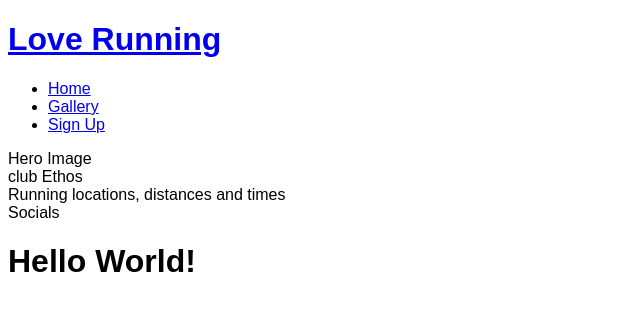
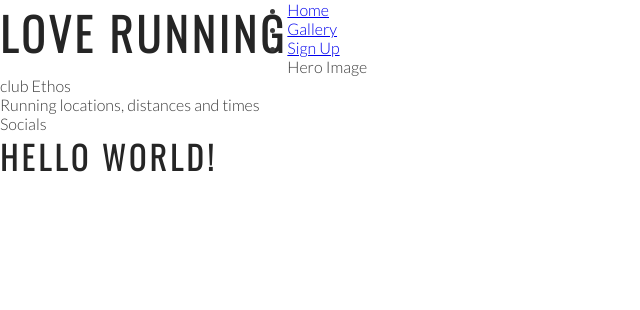
Before and after one commit to Patrick-Mark/love-running, a plain HTML site: page index.html in a window 1280 px wide. Shown: the whole page, without its empty margins (0-640 px from the left). Drawn offline with nearby package versions, Linux system fonts and the light colour scheme.

Commit message:
add style for headings and logo

```diff
--- a/assets/css/style.css
+++ b/assets/css/style.css
@@ -1,3 +1,26 @@
+@import url('https://fonts.googleapis.com/css2?family=Lato:wght@300&family=Oswald:wght@300&display=swap');
+
+*{
+    margin: 0;
+    padding: 0;
+    border: none;
+}
+
 body {
-    font-family: Arial, Helvetica, sans-serif;
+    font-family: lato, sans-serif;
+    font-weight: 300;
+    color: #3a3a3a;
 }
+
+/* headings and logo */
+h1, h2 {
+    font-family: Oswald, sans-serif;
+    text-transform: uppercase;
+    letter-spacing: 4px;
+    color: #252525;
+}
+
+#logo {
+    float: left;
+    font-size: 280%;
+}
--- a/index.html
+++ b/index.html
@@ -13,7 +13,7 @@
 <body>
     <header>
         <a href="index.html">
-            <h1>Love Running</h1>
+            <h1 id="logo">Love Running</h1>
         </a>
         <nav>
             <ul>
```
